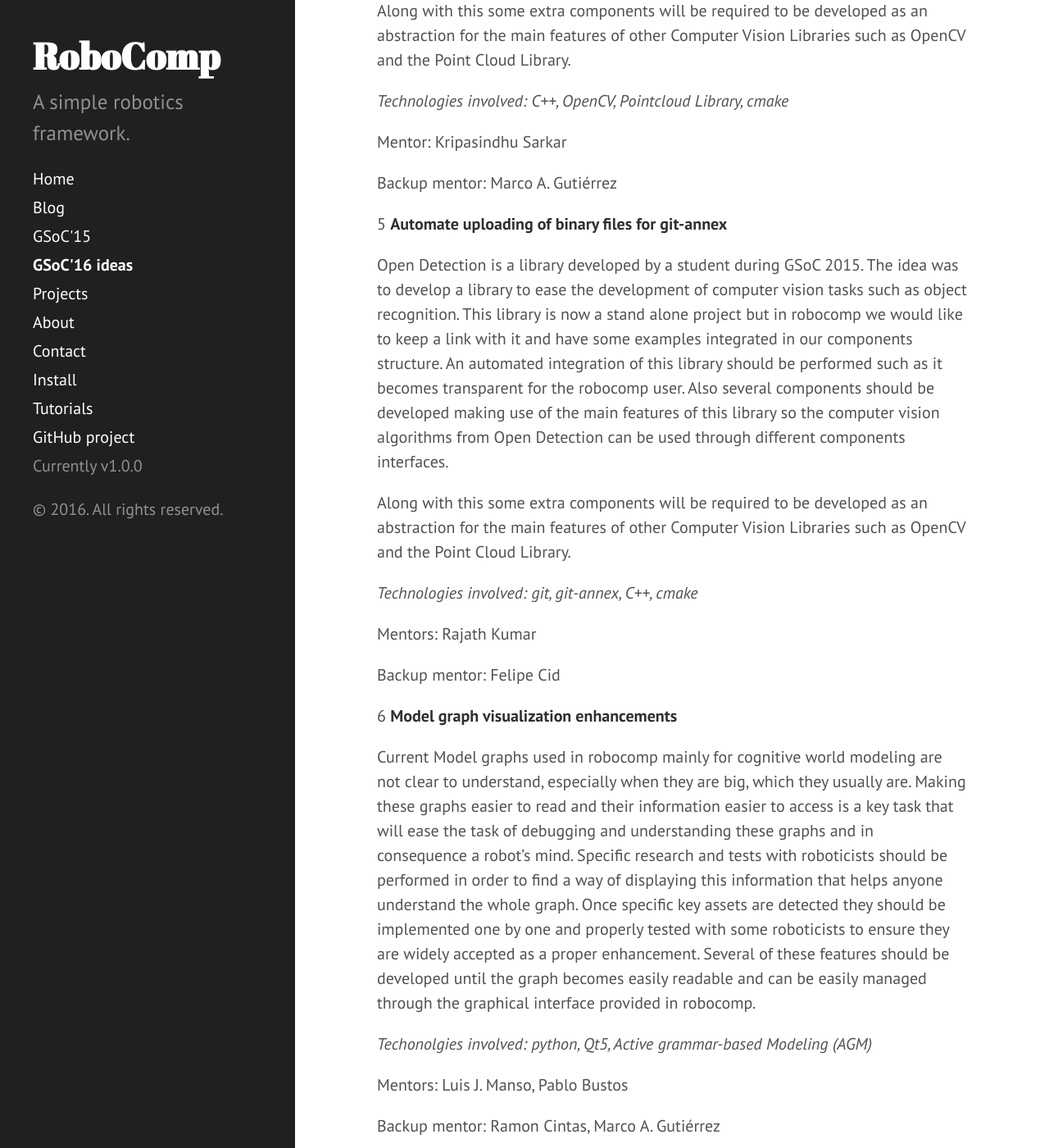
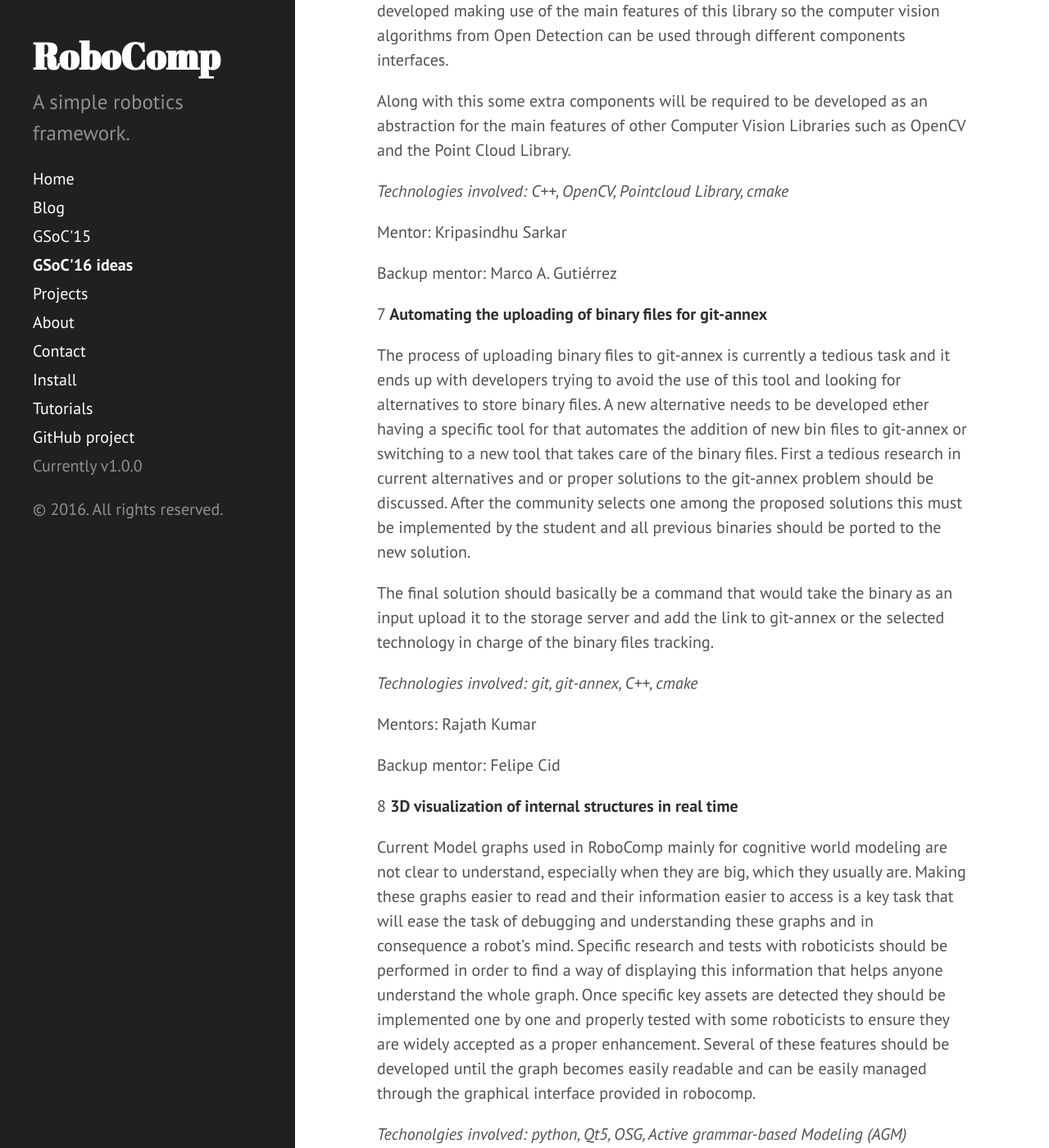
Before and after one commit to robocomp/website, a Jekyll site: the page built from GSoC_2016.md, in a window 1280 px wide and 1400 px high, scrolled down 3812 px. Shown: the whole window at 82% size. Built offline with Jekyll 4.4.1, drawn with Linux system fonts in a browser that asks for light colours; Markdown is read by kramdown in place of the engine named in the settings; some of the changed text lies outside the part shown.

Commit message:
Update GSoC_2016.md

```diff
--- a/GSoC_2016.md
+++ b/GSoC_2016.md
@@ -41,18 +41,14 @@
 Mentor: Pablo
 Backup mentor: Luis
 
-4 **Ease robocomp deployment on different platforms**
+4 **Facilitating the deployment of RoboComp on different platforms**
 
-Deployment of a complex framework on different, heterogeneous platforms is always a difficult problem. The idea of this activity is to ease the deployment of the Robocomp framework within several different platforms. In order to achieve that the thing needed to be done are:
+Deployment of a complex framework on different, heterogeneous platforms is always a difficult problem. Also, horizontally scaling the deployment of components when more computational resources are needed is also a complicated issue. The idea of this activity is to ease the deployment of the Robocomp framework within several different platforms and to provide tools to decouple the logical graph of processes from the underlying hardware. In order to achieve that the thing needed to be done are:
 
 - First, a refactoring of the CMake structure within RoboComp is needed so basic requirements for installation are reduced to a minimum. On the same page, this activity should ease the task for new developers to add new libraries, classes, tools or modules to the framework.
 - To facilitate the deployment on different operating systems, a fully functional Docker container for RoboComp will be developed so instant deployment will be available on heterogeneous platforms through the docker tool.
-- Finally, a semi-automatic procedure to update changes from the repository to the Docker container will be established.
-
-Technologies involved:  C++, Python, Qt5, OSG
-
-Mentor: Pablo
-Backup mentor: Luis
+- A semi-automatic procedure to update changes from the repository to the Docker container will be established.
+- To study and analyze virtual infrastructure solutions, such as Open Stack, to provide a virtualized infrastructure that can integrate the physical cluster onboard the robot and external servers for less responsive, but highly computationally demanding,  tasks.
 
 *Technologies involved: cmake, docker, git*
 
@@ -82,11 +78,11 @@
 
 Backup mentor: Marco A. Gutiérrez
 
-5 **Automate uploading of binary files for git-annex**
+7 **Automating the uploading of binary files for git-annex**
 
-Open Detection is a library developed by a student during GSoC 2015. The idea was to develop a library to ease the development of computer vision tasks such as object recognition. This library is now a stand alone project but in robocomp we would like to keep a link with it and have some examples integrated in our components structure. An automated integration of this library should be performed such as it becomes transparent for the robocomp user. Also several components should be developed making use of the main features of this library so the computer vision algorithms from Open Detection can be used through different components interfaces.
+The process of uploading binary files to git-annex is currently a tedious task and it ends up with developers trying to avoid the use of this tool and looking for alternatives to store binary files. A new alternative needs to be developed ether having a specific tool for that automates the addition of new bin files to git-annex or switching to a new tool that takes care of the binary files. First a tedious research in current alternatives and or proper solutions to the git-annex problem should be discussed. After the community selects one among the proposed solutions this must be implemented by the student and all previous binaries should be ported to the new solution.
 
-Along with this some extra components will be required to be developed as an abstraction for the main features of other Computer Vision Libraries such as OpenCV and the Point Cloud Library.
+The final solution should basically be a command that would take the binary as an input upload it to the storage server and add the link to git-annex or the selected technology in charge of the binary files tracking.
 
 *Technologies involved: git, git-annex, C++, cmake*
 
@@ -94,11 +90,11 @@
 
 Backup mentor: Felipe Cid
 
-6 **Model graph visualization enhancements**
+8 **3D visualization of internal structures in real time**
 
-Current Model graphs used in robocomp mainly for cognitive world modeling are not clear to understand, especially when they are big, which they usually are. Making these graphs easier to read and their information easier to access is a key task that will ease the task of debugging and understanding these graphs and in consequence a robot’s mind. Specific research and tests with roboticists should be performed in order to find a way of displaying this information that helps anyone understand the whole graph. Once specific key assets are detected they should be implemented one by one  and properly tested with some roboticists to ensure they are widely accepted as a proper enhancement. Several of these features should be developed until the graph becomes easily readable and can be easily managed through the graphical interface provided in robocomp.
+Current Model graphs used in RoboComp mainly for cognitive world modeling are not clear to understand, especially when they are big, which they usually are. Making these graphs easier to read and their information easier to access is a key task that will ease the task of debugging and understanding these graphs and in consequence a robot’s mind. Specific research and tests with roboticists should be performed in order to find a way of displaying this information that helps anyone understand the whole graph. Once specific key assets are detected they should be implemented one by one  and properly tested with some roboticists to ensure they are widely accepted as a proper enhancement. Several of these features should be developed until the graph becomes easily readable and can be easily managed through the graphical interface provided in robocomp.
 
-*Techonolgies involved: python, Qt5, Active grammar-based Modeling (AGM)*
+*Techonolgies involved: python, Qt5, OSG, Active grammar-based Modeling (AGM)*
 
 Mentors: Luis J. Manso, Pablo Bustos
 
```
Also changed, not shown: other parts of GSoC_2016.md (+2 -2 lines).
